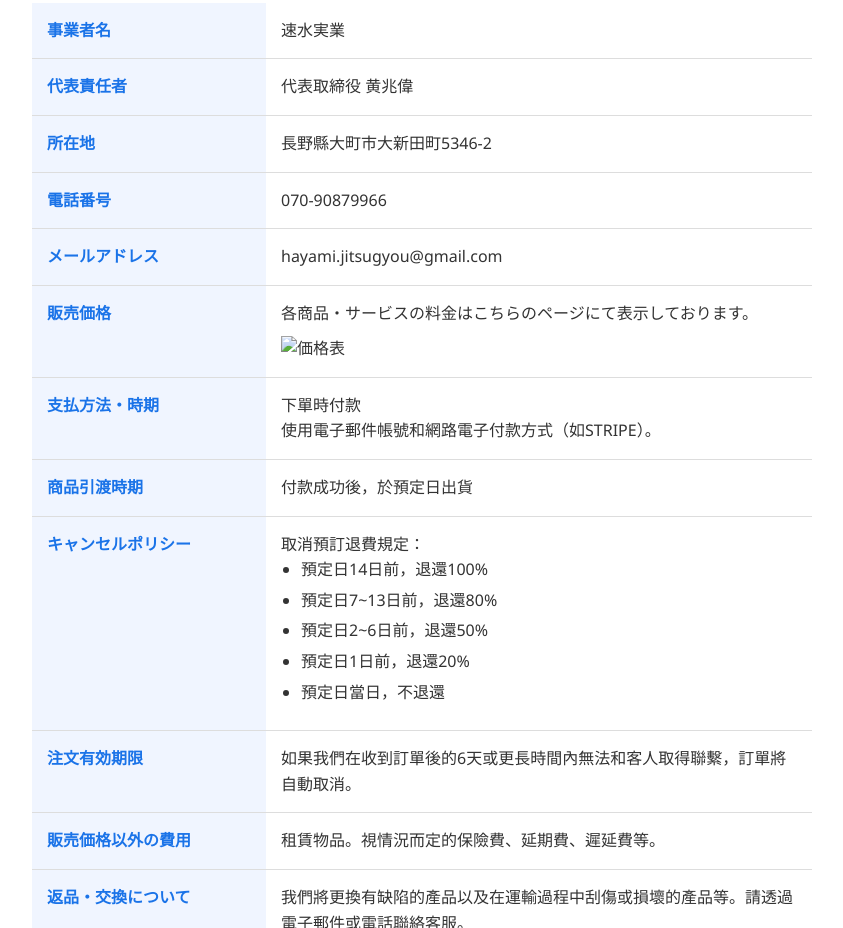
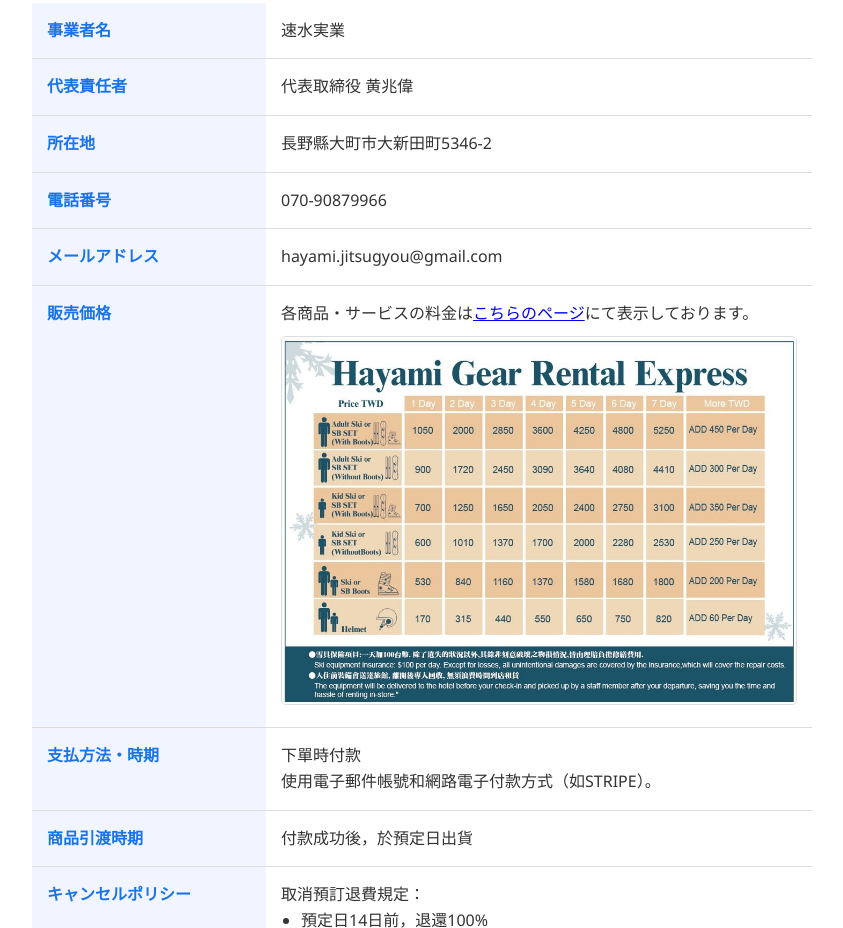
Before and after one commit to SmallMouth/HayamiWeb, a plain HTML site: page tokutei.html in a window 1280 px wide. Shown: the part 280-1208 px from the top of the page, without its empty margins (218-1061 px from the left). Drawn offline with Linux system fonts and the light colour scheme.

Commit message:
update tokutei.html to enhance pricing information with a link and improved image display

```diff
--- a/tokutei.html
+++ b/tokutei.html
@@ -217,8 +217,13 @@
                 <tr>
                     <th>販売価格</th>
                     <td>
-                        各商品・サービスの料金はこちらのページにて表示しております。<br>
-                        <img src="./images/price.jpg" alt="価格表" style="max-width: 100%; margin-top: 10px;">
+                        各商品・サービスの料金は<a href="#equipment"
+                            onclick="window.opener && window.opener.location.href='index.html#equipment'; return false;">こちらのページ</a>にて表示しております。<br>
+                        <a href="#equipment"
+                            onclick="window.opener && window.opener.location.href='index.html#equipment'; return false;">
+                            <img src="./images/equipment.jpg" alt="価格表"
+                                style="max-width: 100%; margin-top: 10px; border: 1px solid #ddd; border-radius: 5px;">
+                        </a>
                     </td>
                 </tr>
                 <tr>
```
Also changed, not shown: images/equipment.jpg (added).
